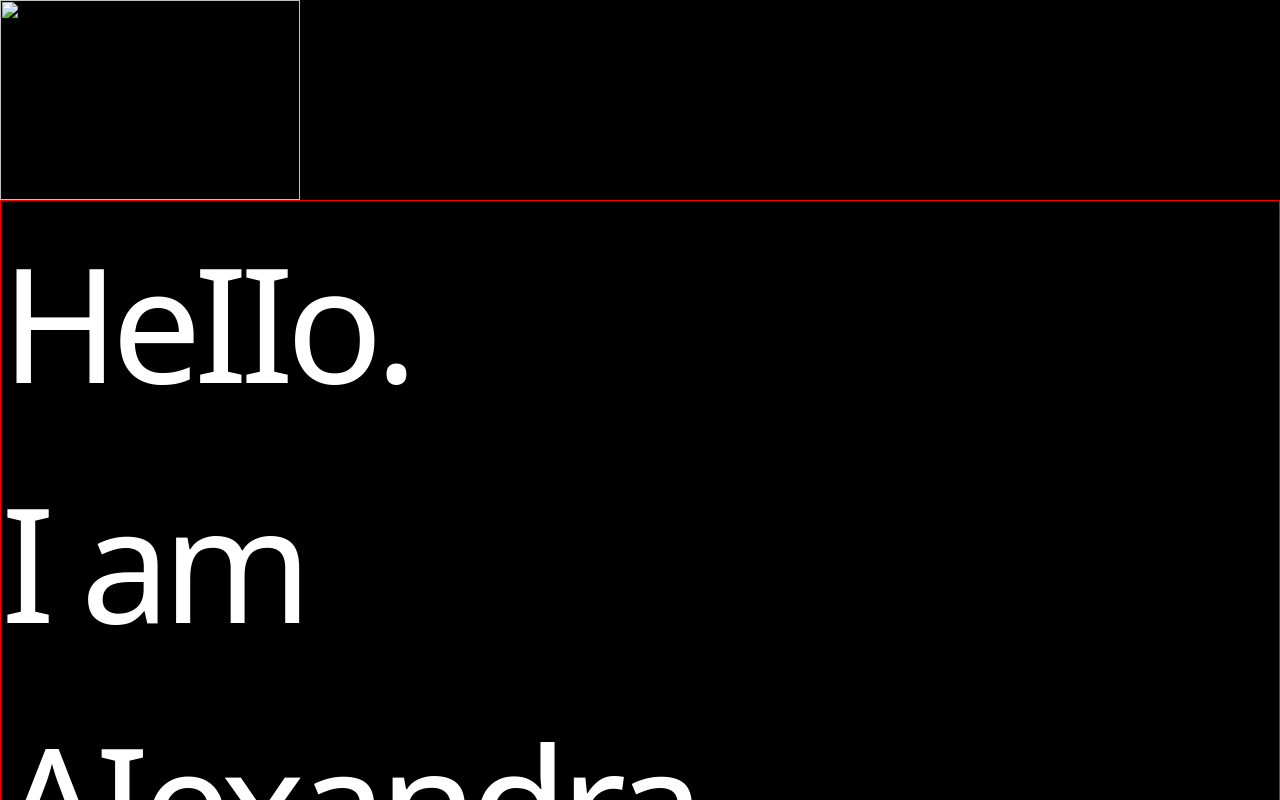
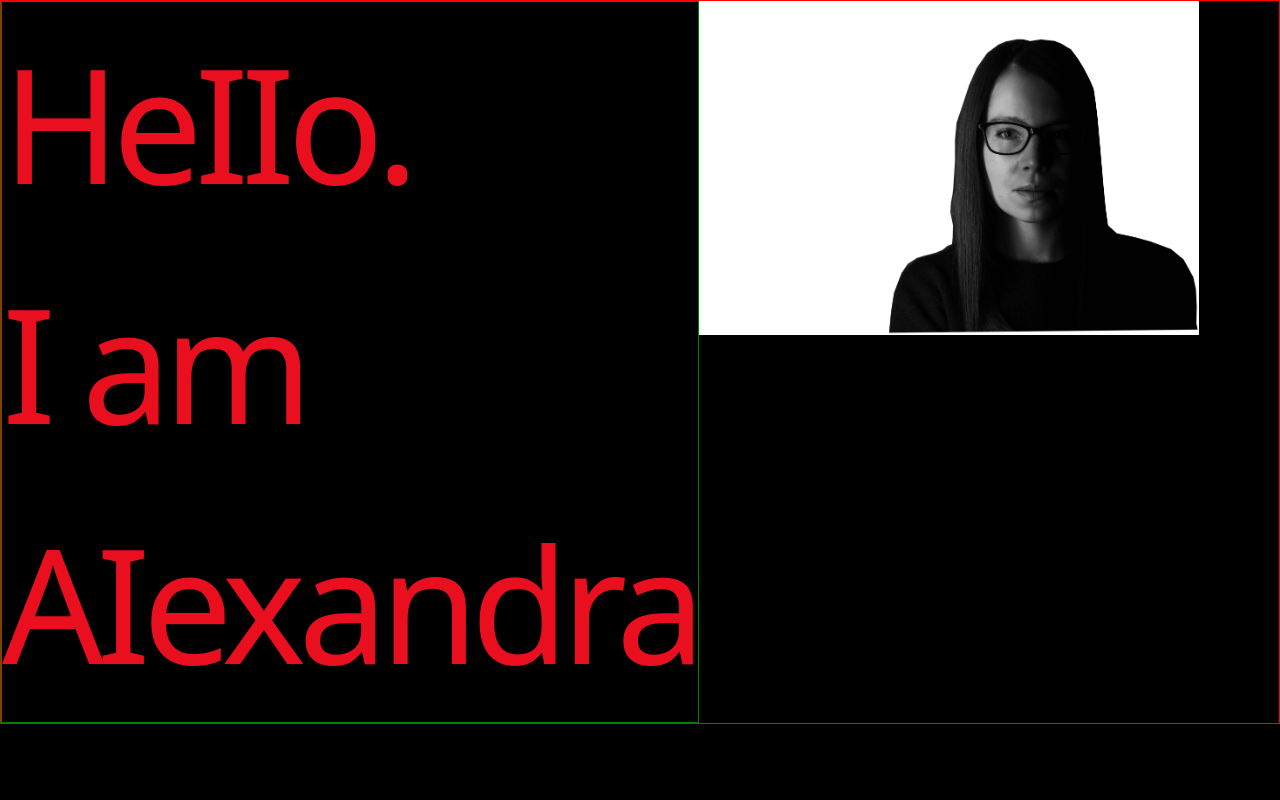
Before and after one commit to alexandraadamchik/Portfolio_SCSS_HTML_old, a website built with Parcel: page src/index.html in a window 1280 px wide. Shown: the top 800 px of the page. Built offline with nearby package versions, Linux system fonts and the light colour scheme.

Commit message:
photo main

```diff
--- a/src/index.html
+++ b/src/index.html
@@ -9,15 +9,19 @@
   <title>Alexandra Adamchik</title>
 </head>
 <body>
-  <img src="#000000" alt="">
 
-  <section class="hello">
-  <div class="hello">HeIIo.</div>
+  <section class="mainPage">
+
+  <section class="mainText">
+  <div>HeIIo.</div>
   <div>I am</div>
   <div>AIexandra</div>
-  <section>
+  </section>
 
-    <img class="alexandra-home" src="./img/AlexandraHome.png" alt="alexandra-home">
+  <img class="mainPhoto" src="./img/AlexandraMain.png" alt="alexandra-home">
+
+  </section>
+
 
 </body>
 </html>
--- a/src/styles/main.scss
+++ b/src/styles/main.scss
@@ -17,23 +17,34 @@
 	background-color: $primary;
  }
 
- section{
+
+ .mainPage{
+	display:flex;
+	flex-direction: row;
+	flex-wrap: nowrap;
+	align-items: stretch;
 	border: 1px solid red;
+
+
+ .mainText{
+	display: flexbox;
 	font-size: 10rem;
 	color: $danger;
 	letter-spacing: -0.5rem;
 	font-weight: 530;
+	border: 1px solid green;
 }
 
-img{
-	width: 300px;
-	height: 200px;
-	background-color: transparent;
-	object-position: 0 0;
-	border-color: 3px solid aquamarine;
+.mainPhoto{
+	display:block;
+	width: 500px;
+	height: 100%;
+	/* background-color: transparent; */
+	border-color: 1px solid blue;
 }
 
 .hello{
 	/* border: 1px solid yellowgreen; */
 	color: $secondary;
- }
+
+ }}
```
Also changed, not shown: src/img/AlexandraMain.png (renamed from src/img/AlexandraHome.png).
